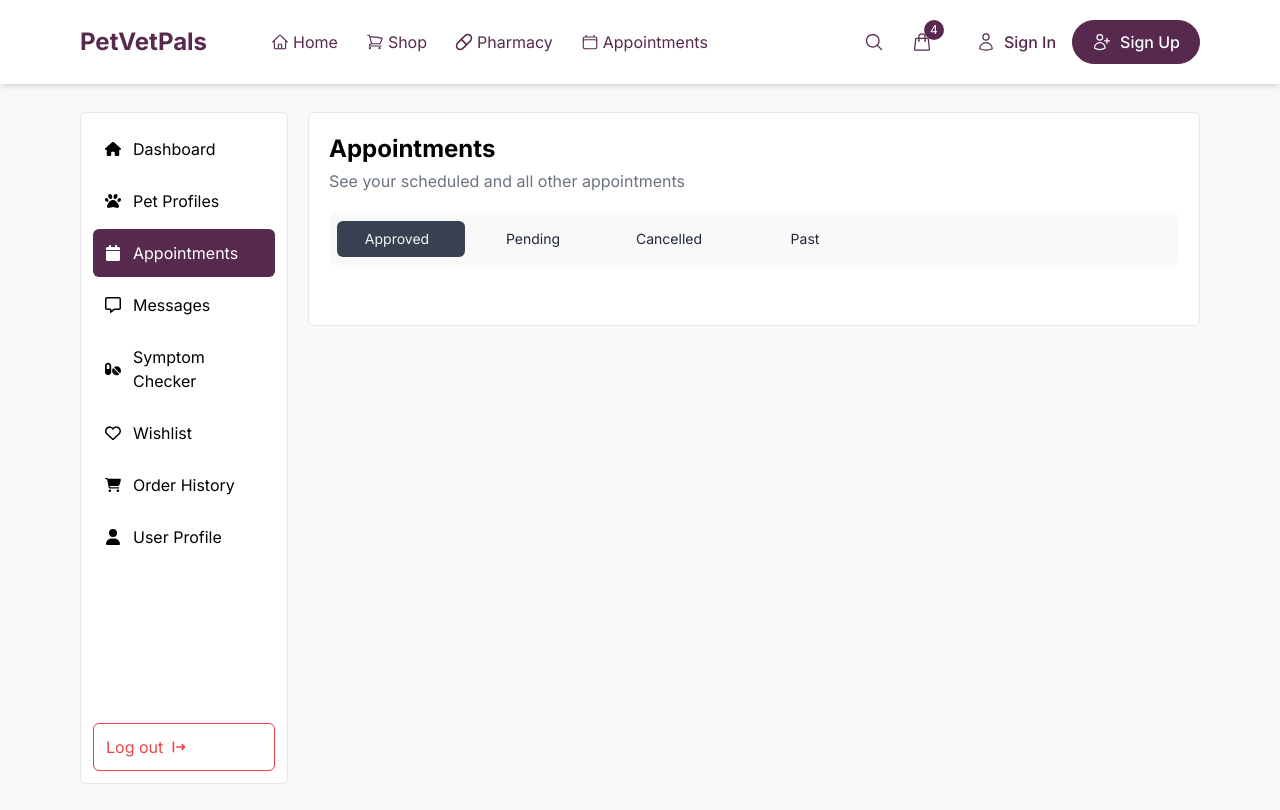
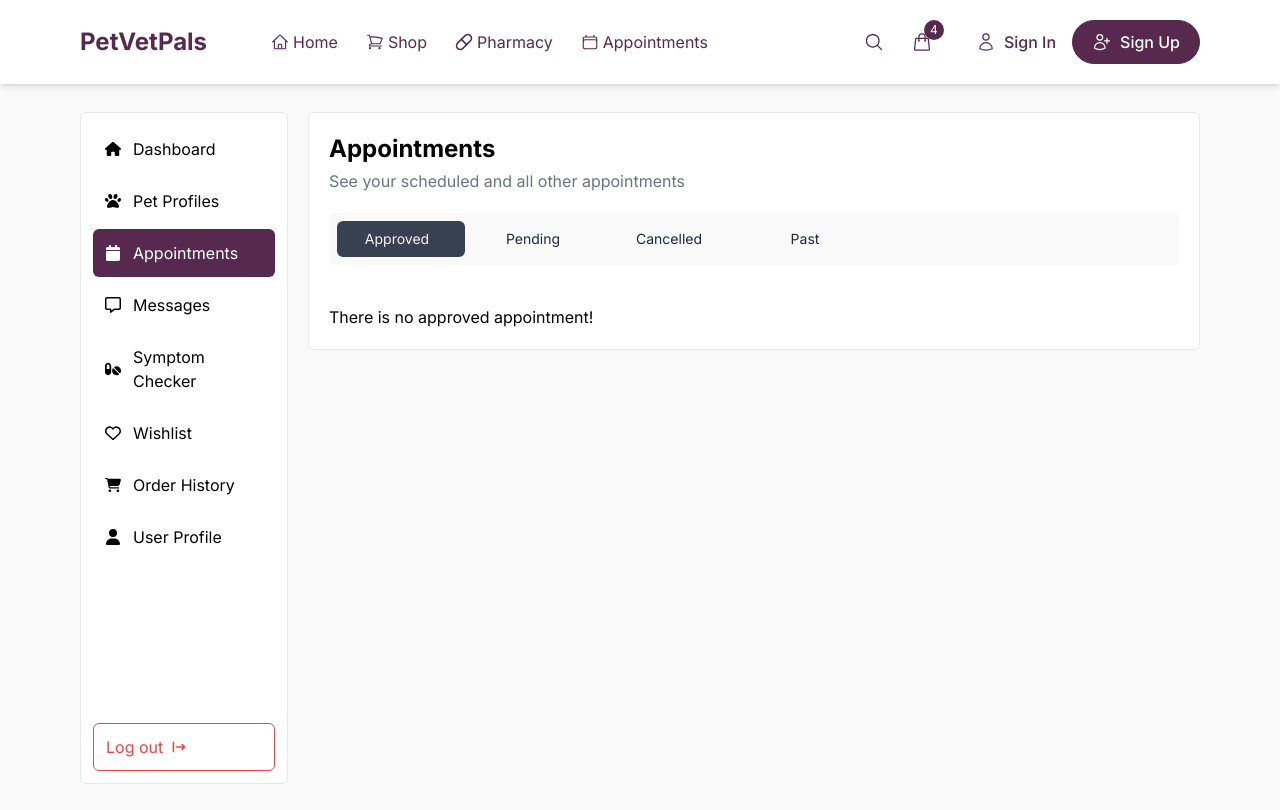
Before and after one commit to zeroxlab-digital/petvetpals-client, a Next.js app: page /dashboard/appointments in a window 1280 px wide. Built offline with nearby package versions, Linux system fonts and the light colour scheme.

Commit message:
showing appointments conditionally with nothing to show

```diff
--- a/src/components/Common/Appointments/Appointments.js
+++ b/src/components/Common/Appointments/Appointments.js
@@ -17,7 +17,7 @@ const Appointments = () => {
     const [active_status_tab, set_active_status_tab] = useState(status_tabs[0]);
 
     const filtered_appointments = appointments.filter(appointment => appointment.status === active_status_tab);
-
+    console.log(filtered_appointments);
     const handleAppointmentDlt = async (id) => {
         try {
             const res = await axios.delete(`http://localhost:8000/api/appointment/delete-appointment/${id}`, {
@@ -59,6 +59,8 @@ const Appointments = () => {
                     );
                 })}
             </ul>
+            <>
+                {filtered_appointments.length > 0 ?
                     <div>
                         {filtered_appointments.map((appointment, index) => (
                             <div key={index} className='grid grid-cols-12 items-center gap-5 border rounded-md p-5 mb-3 last:mb-0'>
@@ -101,7 +103,6 @@ const Appointments = () => {
                                     <p className='text-gray-600 flex items-center gap-2'><HiOutlineMapPin className='text-lg' /> Online</p>
                                 </div>
                                 <div className='col-span-2'>
-                            {/* <p className='text-gray-600 flex items-center gap-2 mb-2'>{appointment.pet_details?.type == 'Dog' ? <LuDog className='text-lg' /> : appointment.pet_details?.type == 'Cat' ? <LuCat className='text-lg' /> : appointment.pet_details?.type == 'Rabbit' ? <LuRat className='text-lg' /> : ''} {appointment.pet_details?.name}<span className='text-sm'>(2y/o)</span></p> */}
                                     <div className='text-gray-600 flex items-center gap-2 mb-2'><LuDog className='text-lg' /> <p className='flex items-center gap-1'>Mittens <span className='text-sm'>(dog)</span></p></div>
                                     <p className='text-gray-600 flex items-center gap-2'><HiOutlineCurrencyDollar className='text-lg' /> {appointment.payment_status ? 'Paid' : 'Unpaid'}</p>
                                 </div>
@@ -134,6 +135,11 @@ const Appointments = () => {
                             </div>
                         ))}
                     </div>
+                    :
+                    <div>There is no {active_status_tab} appointment!</div>
+                }
+
+            </>
         </div>
     );
 };
```
Lines whose indentation alone changed are shown as unchanged.
